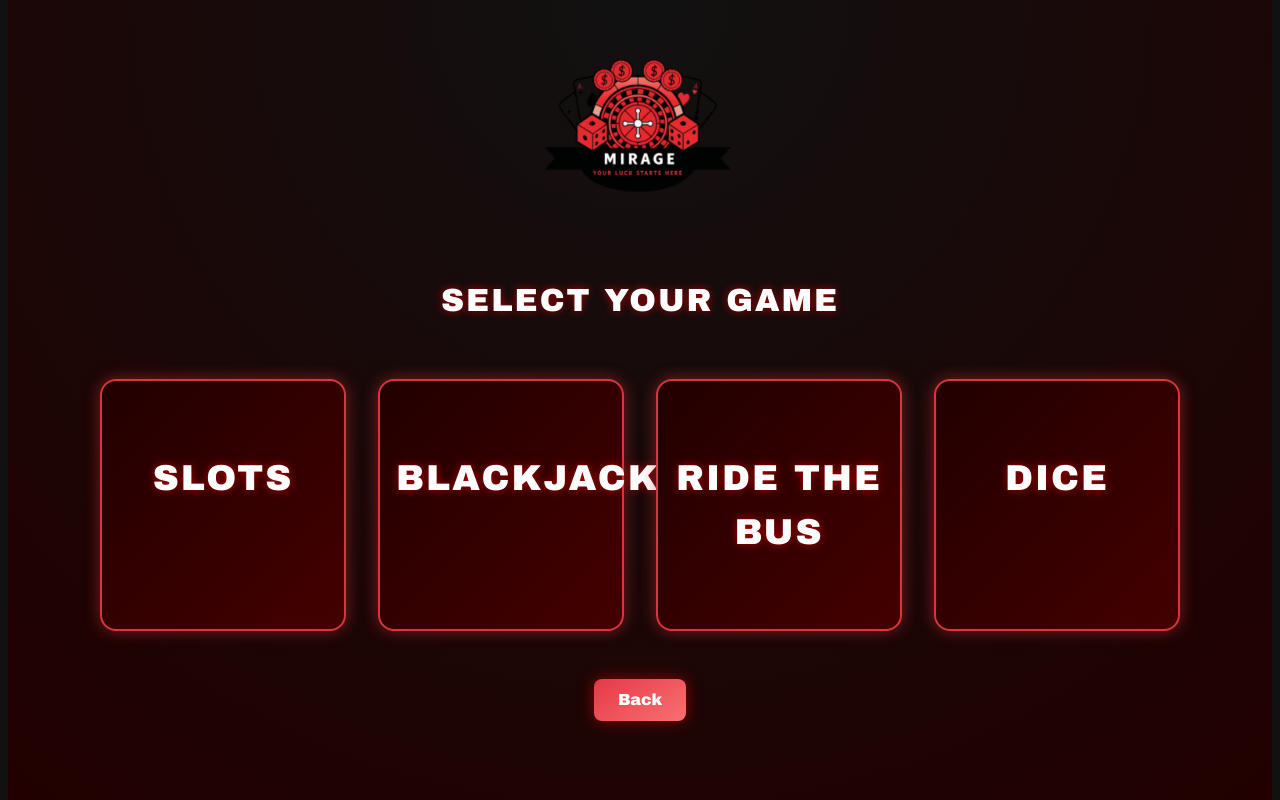
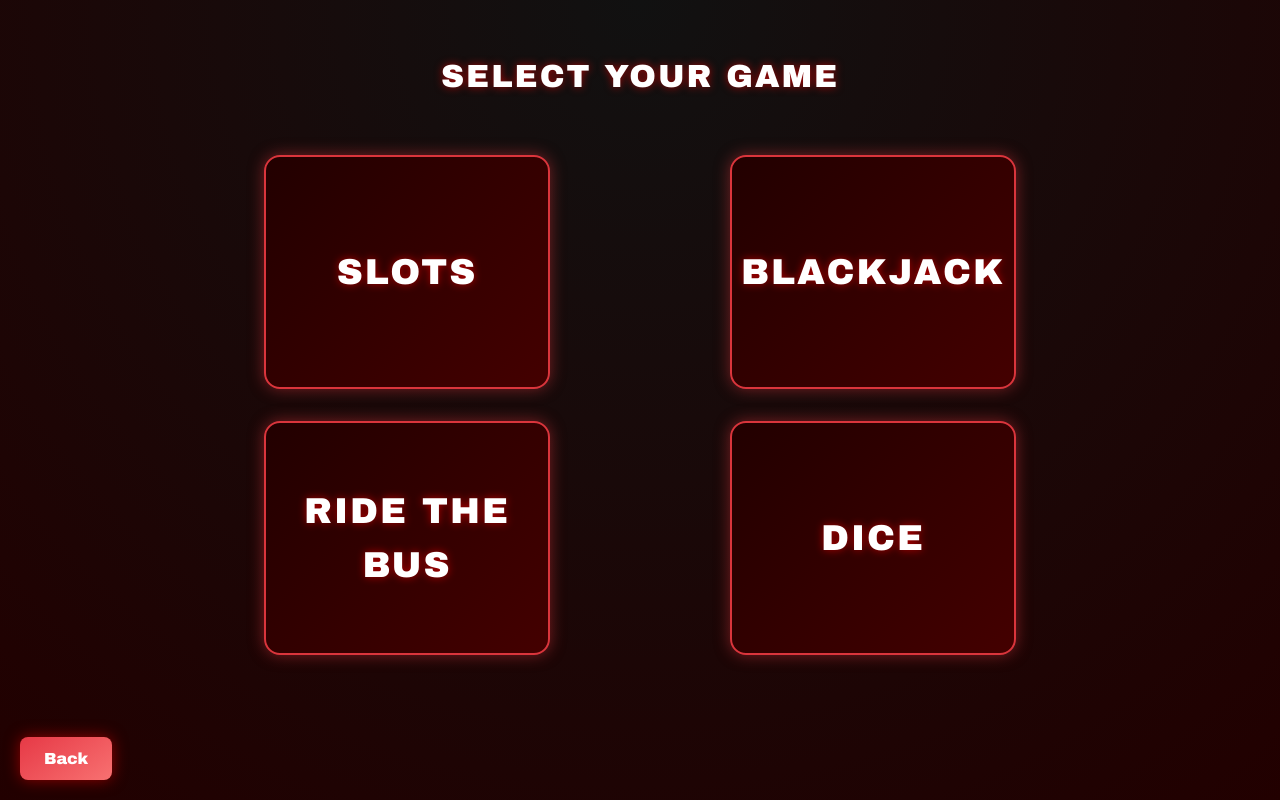
Before and after one commit to dwillard22/CasinoWebApp, a React (Vite) app: page /games in a window 1280 px wide. Built offline with nearby package versions, Linux system fonts and the light colour scheme.

Commit message:
Back Buttons
Made look better with back buttons using navigation for each game screen.

```diff
--- a/src/components/gameScreen.jsx
+++ b/src/components/gameScreen.jsx
@@ -1,6 +1,5 @@
 import { useNavigate } from "react-router-dom";
 import "../styles/GameScreen.css";
-import MirageLogo from "../assets/MirageLogo.png";
 
 export default function GameScreen() {
   const navigate = useNavigate();
@@ -14,7 +13,6 @@ export default function GameScreen() {
 
   return (
     <div className="game-screen">
-      <img src={MirageLogo} alt="Logo" className="logo" />
       <h1>Select Your Game</h1>
 
       <div className="game-grid">
--- a/src/components/games/BlackJack.jsx
+++ b/src/components/games/BlackJack.jsx
@@ -1,7 +1,15 @@
+import { useNavigate } from "react-router-dom";
+import "../../styles/gameScreen.css";
+
 export default function BlackJack() {
+  const navigate = useNavigate();
   return (
     <div className="game-page">
       <h2>🃏 BlackJack Coming Soon!</h2>
+      <button className="back-button" onClick={() => navigate("/games")}>
+        ⬅ Back to Games
+      </button>
     </div>
+
   );
 }
--- a/src/components/games/DiceGame.jsx
+++ b/src/components/games/DiceGame.jsx
@@ -1,7 +1,14 @@
+import { useNavigate } from "react-router-dom";
+import "../../styles/gameScreen.css";
+
 export default function DiceGame() {
+  const navigate = useNavigate();
   return (
     <div className="game-page">
       <h2>🎲 Dice Game Coming Soon!</h2>
+      <button className="back-button" onClick={() => navigate("/games")}>
+        ⬅ Back to Games
+      </button>
     </div>
   );
 }
--- a/src/components/games/RideTheBus.jsx
+++ b/src/components/games/RideTheBus.jsx
@@ -1,7 +1,14 @@
+import { useNavigate } from "react-router-dom";
+import "../../styles/gameScreen.css";
+
 export default function RideTheBus() {
+  const navigate = useNavigate();
   return (
     <div className="game-page">
       <h2>🚌 Ride The Bus Coming Soon!</h2>
+      <button className="back-button" onClick={() => navigate("/games")}>
+        ⬅ Back to Games
+      </button>
     </div>
   );
 }
--- a/src/components/games/SlotsGame.jsx
+++ b/src/components/games/SlotsGame.jsx
@@ -1,7 +1,14 @@
+import { useNavigate } from "react-router-dom";
+import "../../styles/gameScreen.css";
+
 export default function SlotsGame() {
+  const navigate = useNavigate();
   return (
     <div className="game-page">
       <h2>🎰 Slots Game Coming Soon!</h2>
+      <button className="back-button" onClick={() => navigate("/games")}>
+        ⬅ Back to Games
+      </button>
     </div>
   );
 }
--- a/src/styles/gameScreen.css
+++ b/src/styles/gameScreen.css
@@ -3,35 +3,52 @@
   flex-direction: column;
   align-items: center;
   justify-content: flex-start;
+
+  /* Viewport-based sizing */
+  width: 100vw;   /* 100% of viewport width */
+  height: 100vh;  /* 100% of viewport height */
+
   padding: 2rem;
-  min-height: 100vh;
-  width: 100%; /* ensure full screen width */
+  margin: 0;
   background: radial-gradient(circle at top, #111, #220000);
   color: #fff;
   text-align: center;
   position: relative;
-  box-sizing: border-box; /* include padding in width */
+  box-sizing: border-box;
+  overflow: hidden;
 }
 
+/* Logo */
 .game-screen .logo {
   width: 200px;
+  max-width: 25vw;
+  height: auto;
   margin-bottom: 1.5rem;
+  filter: drop-shadow(0 0 10px rgba(218, 53, 60, 0.8));
 }
 
+/* Grid Layout (2x2 responsive) */
 .game-grid {
   display: grid;
-  grid-template-columns: repeat(auto-fit, minmax(200px, 1fr)); /* responsive 2x2 */
+  grid-template-columns: repeat(2, 1fr); /* 2x2 layout */
   gap: 2rem;
-  width: 90%; /* use almost full width */
-  max-width: 1200px; /* optional max width for very large screens */
+  justify-items: center;
+  align-items: center;
+  width: 100%;
+  max-width: 900px;
   margin-top: 2rem;
 }
 
+/* Game Cards */
 .game-card {
+  width: 250px;        /* fixed width */
+  height: 150px;       /* fixed height */
+  display: flex;
+  align-items: center;
+  justify-content: center;
   background: linear-gradient(135deg, #220000, #440000);
   border: 2px solid #DA353C;
   border-radius: 16px;
-  padding: 2.5rem 1rem;
   font-size: 1.5rem;
   cursor: pointer;
   transition: all 0.3s ease;
@@ -45,7 +62,11 @@
   transform: scale(1.05);
 }
 
+/* Back Button */
 .back-button {
+  position: absolute;
+  bottom: 20px;
+  left: 20px;
   padding: 0.8rem 1.5rem;
   font-size: 1rem;
   border-radius: 8px;
```
